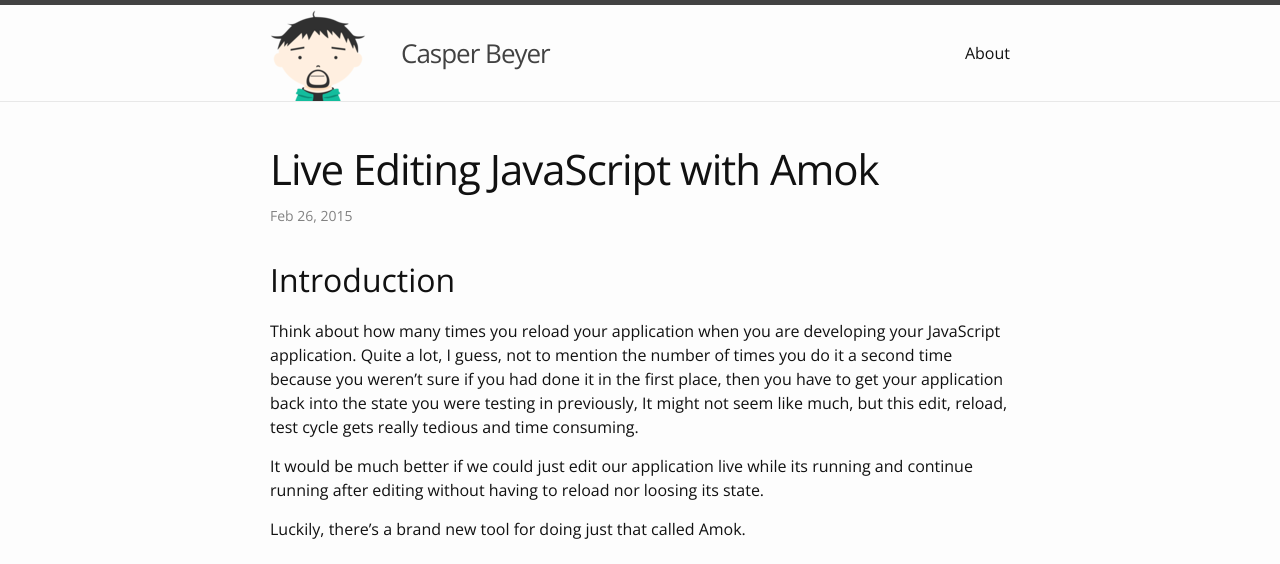
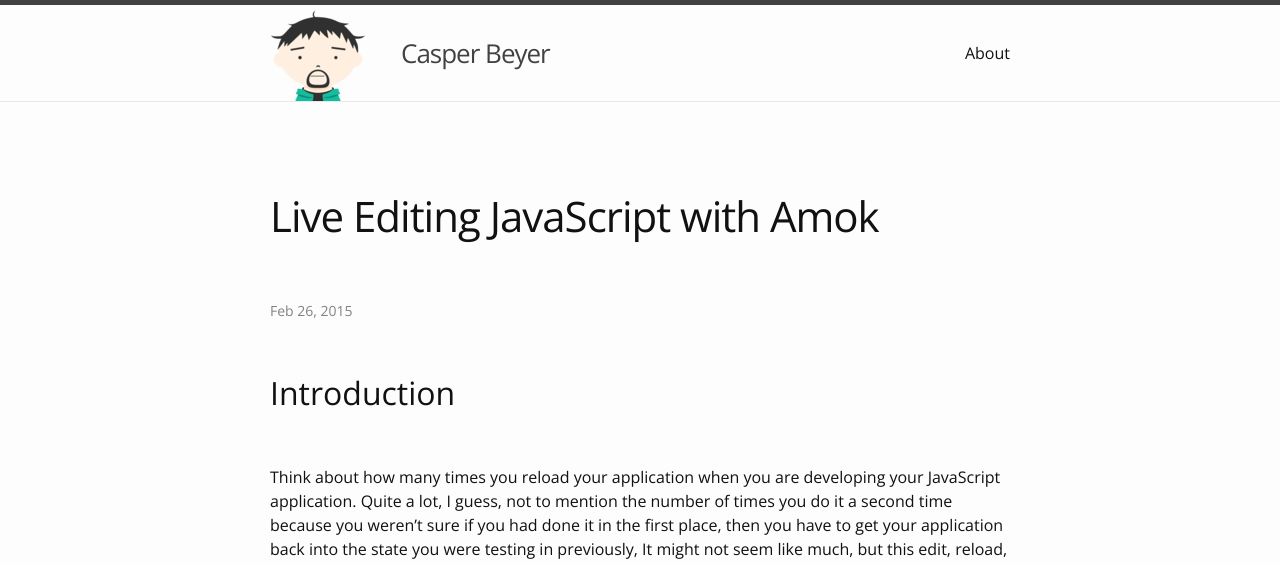
Before and after one commit to caspervonb/caspervonb.github.bak, a Jekyll site: the page built from _posts/2015-02-26-live-editing-javascript-amok.markdown, in a window 1280 px wide. Shown: the top 564 px of the page. Built offline with Jekyll 4.4.1, drawn with Linux system fonts in a browser that asks for light colours; Markdown is read by kramdown in place of the engine named in the settings.

Commit message:
Update _layout.scss

```diff
--- a/_sass/_layout.scss
+++ b/_sass/_layout.scss
@@ -1,4 +1,7 @@
-/**
+h1, h2, h3, h4, h5, h6 {
+margin: 1.5em 0;
+text-align: start;
+}/**
  * Site header
  */
 .site-header {
@@ -226,6 +229,11 @@
 .post-content {
     margin-bottom: $spacing-unit;
 
+    h1, h2, h3, h4, h5, h6 {
+        margin: 1.5em 0;
+        text-align: start;
+    }
+
     h2 {
         font-size: 32px;
 
```
